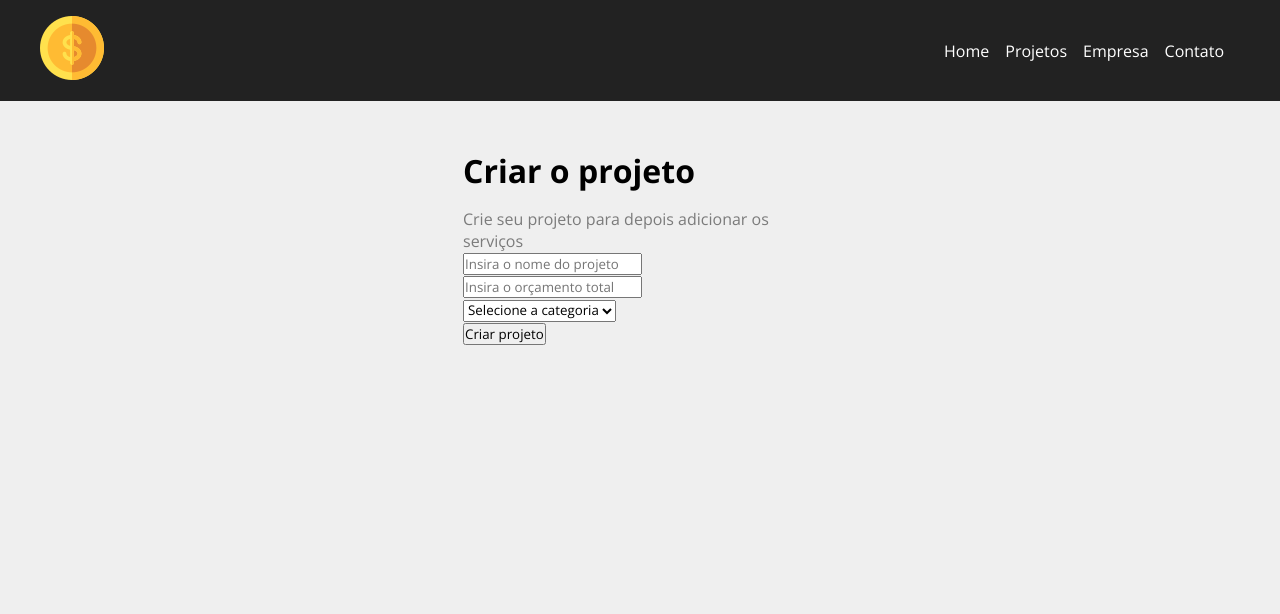
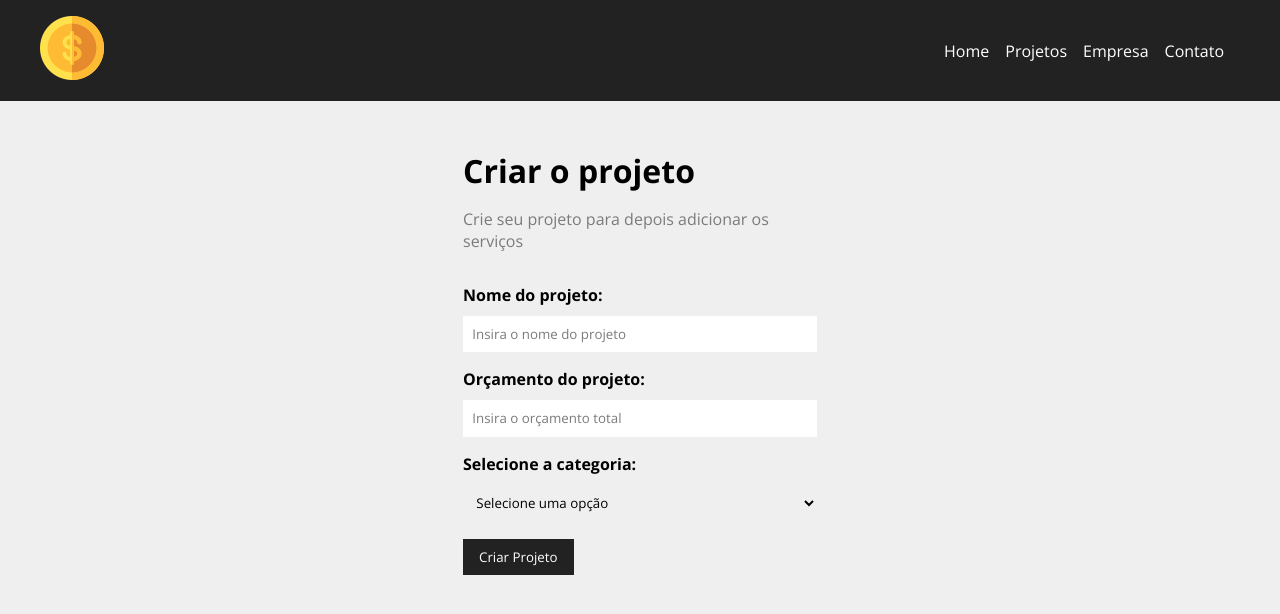
Before and after one commit to danielreschkelima-code/PROJETO_TI, a React (Create React App) app in the folder React/costs/: page /newproject in a window 1280 px wide. Shown: the top 614 px of the page. Built offline with nearby package versions, Linux system fonts and the light colour scheme; a web font is replaced by a local one.

Commit message:
Componentização do ProjectForm

```diff
--- /dev/null
+++ b/React/costs/src/components/form/Input.js
@@ -0,0 +1,13 @@
+import styles from './Input.module.css';
+
+function Input({ type, text, name, placeholder, handleOnChange, value }) {
+    return (
+        <div className={styles.form_control}>
+            <label htmlFor={name}>{text}</label>
+            <input type={type} name={name} id={name} placeholder={placeholder} onChange={handleOnChange} value={value}/>
+        </div>
+    );
+
+}
+
+export default Input;
--- /dev/null
+++ b/React/costs/src/components/form/Input.module.css
@@ -0,0 +1,20 @@
+.form_control {
+    display: flex;
+    flex-direction: column;
+    margin-bottom: 1em;
+}
+
+.form_control label {
+    margin-bottom: .6em;
+    font-weight: bold;
+}
+
+.form_control input {
+    padding: .7em;
+    border-radius: 0;
+    border: none;
+}
+
+.form_control input::placeholder {
+    color: #7b7b7b;
+}
--- /dev/null
+++ b/React/costs/src/components/form/Select.js
@@ -0,0 +1,15 @@
+import styles from './Select.module.css';
+
+function Select({ text, name, options, handleOnChange, value }) {
+    return (
+        <div className={styles.form_control}>
+            <label htmlFor={name}>{text}:</label>
+            <select name={name} id={name}>
+                <option>Selecione uma opção</option>
+            </select>
+        </div>
+    );
+
+}
+
+export default Select;
--- /dev/null
+++ b/React/costs/src/components/form/Select.module.css
@@ -0,0 +1,16 @@
+.form_control {
+    display: flex;
+    flex-direction: column;
+    margin-bottom: 1em;
+}
+
+.form_control label {
+    margin-bottom: .6em;
+    font-weight: bold;
+}
+
+.form_control select {
+    padding: .7em;
+    border-radius: 0;
+    border: none;
+}
--- /dev/null
+++ b/React/costs/src/components/form/SubmitButton.js
@@ -0,0 +1,12 @@
+import styles from './SubmitButton.module.css';
+
+function SubmitButton({ text }) {
+    return (
+        <div>
+            <button className={styles.btn}>{text}</button>
+        </div>
+    );
+
+}
+
+export default SubmitButton;
--- /dev/null
+++ b/React/costs/src/components/form/SubmitButton.module.css
@@ -0,0 +1,13 @@
+.btn {
+    background-color: #222;
+    color: #FFF;
+    padding: 0.7em 1.2em;
+    text-decoration: none;
+    transition: .5s;
+    cursor: pointer;
+    border: none;
+}
+
+btn:hover {
+    color: #ffbb33;
+}
--- a/React/costs/src/components/pages/NewProject.js
+++ b/React/costs/src/components/pages/NewProject.js
@@ -7,7 +7,7 @@
         <div className={styles.newproject_container}>
             <h1>Criar o projeto</h1>
             <p>Crie seu projeto para depois adicionar os serviços</p>
-            <ProjectForm />
+            <ProjectForm btnText="Criar Projeto"/>
         </div>
     );
 }
--- a/React/costs/src/components/project/ProjectForm.js
+++ b/React/costs/src/components/project/ProjectForm.js
@@ -1,16 +1,18 @@
-function ProjectForm() {
+import Input from '../form/Input';
+import Select from '../form/Select';
+import SubmitButton from '../form/SubmitButton';
+import styles from './ProjectForm.module.css';
+
+
+function ProjectForm({ btnText }) {
     return (
-        <form>
-            <div><input type="text" placeholder="Insira o nome do projeto" /></div>
-            <div><input type="number" placeholder="Insira o orçamento total" /></div>
-            <div>
-                <select name="category_id">
-                <option disabled selected>Selecione a categoria</option>
-                </select>
-            </div>
-            <div><input type="submit" value="Criar projeto"/></div>
+        <form className={styles.form}>
+            <Input type='text' text='Nome do projeto:' name='name' placeholder='Insira o nome do projeto' />
+            <Input type='number' text='Orçamento do projeto:' name='budget' placeholder='Insira o orçamento total' />
+            <Select name="category_id" text="Selecione a categoria" />
+            <SubmitButton text={btnText} />
         </form>
-    )
+    );
 }
 
 export default ProjectForm;
--- /dev/null
+++ b/React/costs/src/components/project/ProjectForm.module.css
@@ -0,0 +1,4 @@
+.form {
+    width: 100%;
+    margin: 2em 0;
+}
```
Also changed, not shown: React/costs/src/App.js (+8 -8 lines).
